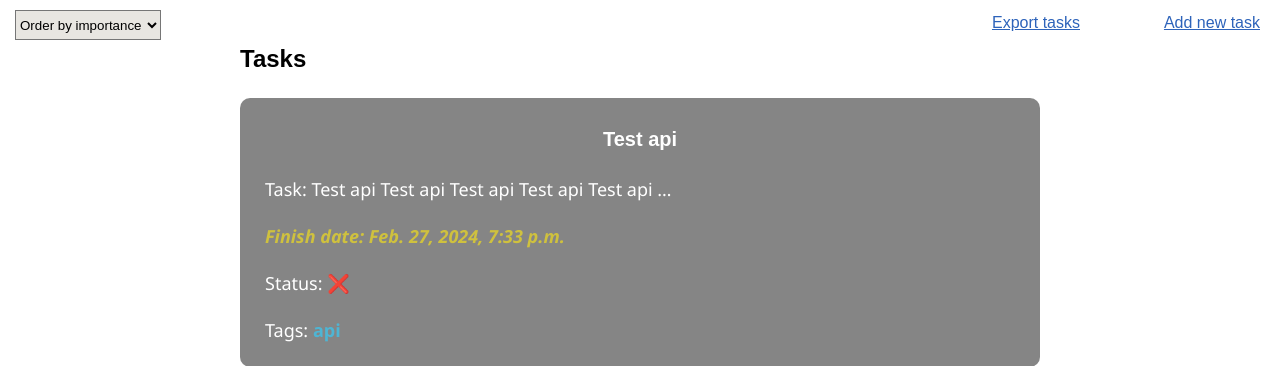
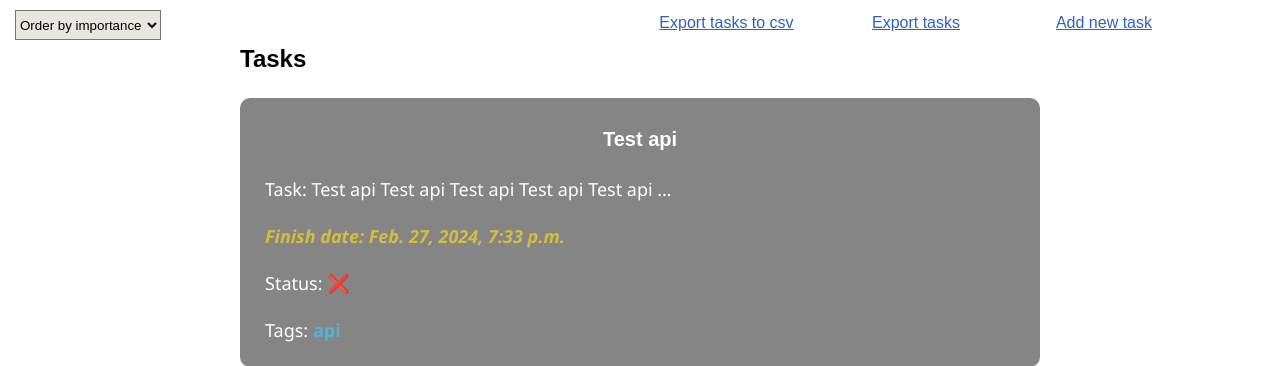
Before and after one commit to Starlexes/Todo-web-app, a Django app: page / in a window 1280 px wide. Shown: the part 110-476 px from the top of that part. Run offline with Django 4.2, Linux system fonts and the light colour scheme; the first user in the database is signed in; data comes from the database, SQL or seed files in the repository; the page is wider than the window, and the part outside it is not shown.

Commit message:
feat: added export to csv functionality

```diff
--- a/todoapp/todolist/static/todolist/css/style.css
+++ b/todoapp/todolist/static/todolist/css/style.css
@@ -137,28 +137,36 @@ footer {
 }
 
 .export {
-  color:#2d63ba;
-  font-size: 20;
+
+  right: 25%;
+}
+.export-csv {
+
+  right: 38%;
+}
+
+.new-task {
+  right: 10%;
   position: fixed;
-  top: 120px;
-  right: 200px;
+}
+
+.export, .export-csv {
+  position: absolute;
 }
 
 
-.new-task {
+.new-task, .export, .export-csv {
   color:#2d63ba;
   font-size: 20;
-  position: fixed;
-  right: 20px;
+
   top: 120px;
-
-
 }
-.new-task:hover, .export:hover {
+.new-task:hover, .export:hover, .export-csv:hover {
   font-size: 20px;
+  cursor: pointer;
 }
 
-.new-task:visited, .export:hover {
+.new-task:visited, .export:visited, .export-csv:visited {
   color: #3a8ab5;
 
 }
--- a/todoapp/todolist/templates/todolist/index.html
+++ b/todoapp/todolist/templates/todolist/index.html
@@ -4,6 +4,7 @@
 {% block content %}
     <a class="new-task" href='{% url "todolist:add_task" %}'>Add new task</a>
     <a class="export" href='{% url "todolist:export" %}'>Export tasks</a>
+    <a class="export-csv" href="{% url 'todolist:export_csv' %}">Export tasks to csv</a>
 {% if tasks %}
     <div class="ordering">
         <select id='ordering'name="ordering">
--- a/todoapp/todolist/urls.py
+++ b/todoapp/todolist/urls.py
@@ -34,8 +34,10 @@ urlpatterns = [
         path('profile/', views.profile, name='profile'),
         path('api/v1/about/<slug:slug>/', views.TaskAboutViewSet.as_view({'get': 'retrieve', 'delete': 'destroy', 'put': 'update'}), name='api-task-about'),
         path('api/v1/', include(router.urls)),
-        path('export-tasks', views.export_tasks, name='export'),
-        path('export-tasks/<int:task_id>', views.export_tasks, name='export'),
+        path('export-tasks/', views.export_tasks, name='export'),
+        path('export-tasks/<int:task_id>/', views.export_tasks, name='export'),
+        path('export-tasks-csv/', views.export_to_csv, name='export_csv'),
+        path('export-tasks-csv/<int:task_id>/', views.export_to_csv, name='export_csv'),
 ]
 
 if settings.DEBUG:
--- a/todoapp/todolist/views.py
+++ b/todoapp/todolist/views.py
@@ -1,4 +1,5 @@
 import json
+import csv
 from datetime import datetime
 from django.http import HttpResponse
 from django.core.serializers import serialize
@@ -171,9 +172,11 @@ def export_tasks(request, task_id=None):
     user = get_user(request)
 
     if task_id is None:
+        file_name = f'tasks of {user.username}.json'
         data = Task.objects.filter(user=user)
     else:
         data = Task.objects.filter(user=user, pk=task_id)
+        file_name = f'task{task_id} of {user.username}.json'
 
     serialized_data = serialize('json', data)
     data_list = json.loads(serialized_data)
@@ -184,9 +187,30 @@ def export_tasks(request, task_id=None):
         item['fields']['finish_date'] = fd.strftime('%Y-%m-%d %H:%M:%S')
 
     response = HttpResponse(content_type='application/json')
-    response['Content-Disposition'] = f'attachment; filename="tasks of {user.username}.json"'
+    response['Content-Disposition'] = f'attachment; filename="{file_name}"'
     json.dump(data_list, response, ensure_ascii=False)
     return response
+
+def export_to_csv(request, task_id = None):
+    user = get_user(request)
+
+    if task_id is None:
+        file_name = f'tasks of {user.username}.csv'
+        data = Task.objects.filter(user=user).only('title', 'description', 'finish_date', 'finished', 'signif')
+    else:
+        data = Task.objects.filter(user=user, pk=task_id).only('title', 'description', 'finish_date', 'finished', 'signif')
+        file_name = f'task{task_id} of {user.username}.csv'
+
+    response = HttpResponse(content_type='text/csv')
+    response['Content-Disposition'] = f'attachment; filename="{file_name}"'
+
+    writer = csv.writer(response)
+    writer.writerow(['Title', 'Description', 'Finish_date', 'Finished', 'Signif'])
+    for d in data:
+        writer.writerow([d.title, d.description, d.finish_date, d.finished, d.signif])
+
+    return response
+
 # Viewsets
 
 class TaskViewSet( viewsets.ModelViewSet):
```
Also changed, not shown: todoapp/db.sqlite3.
